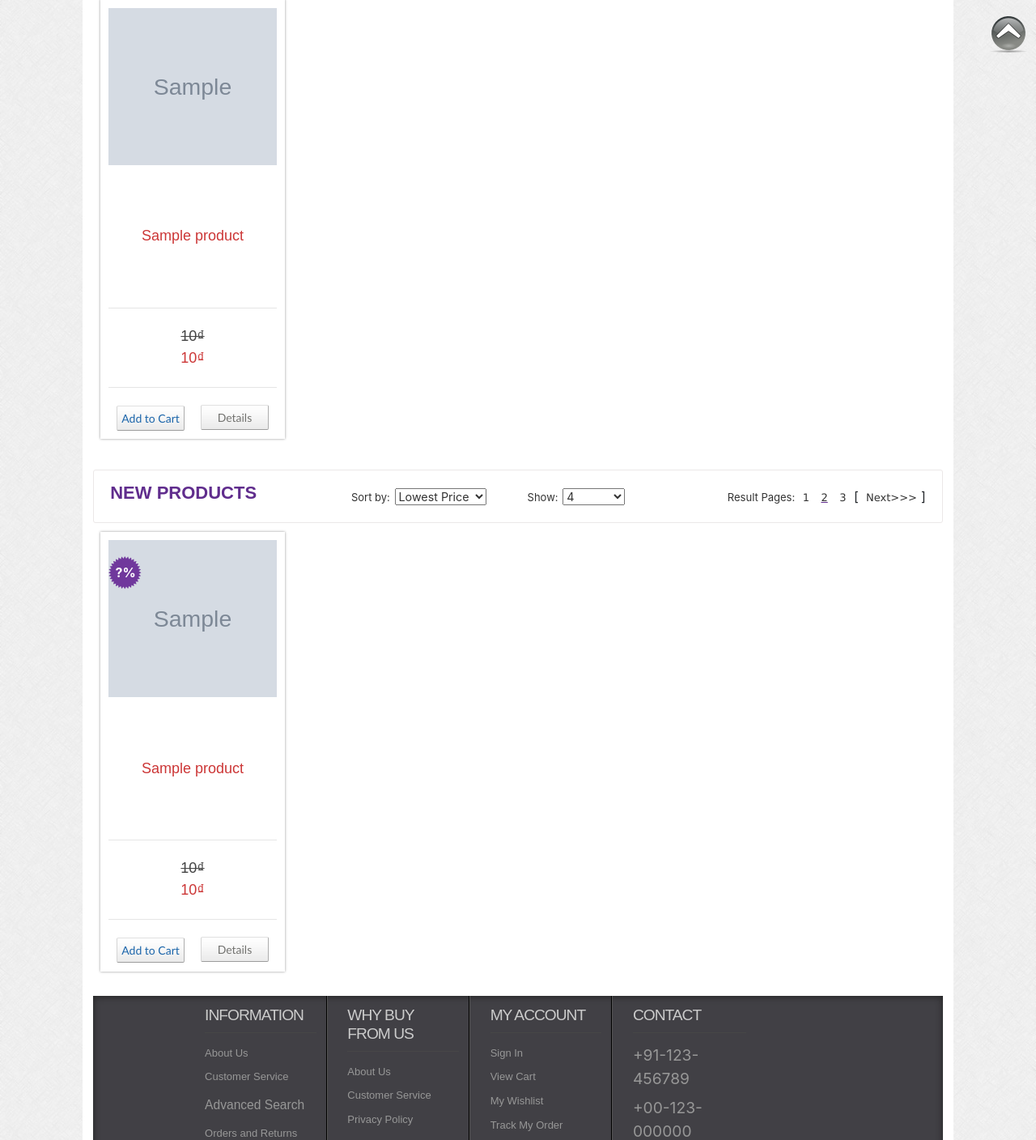
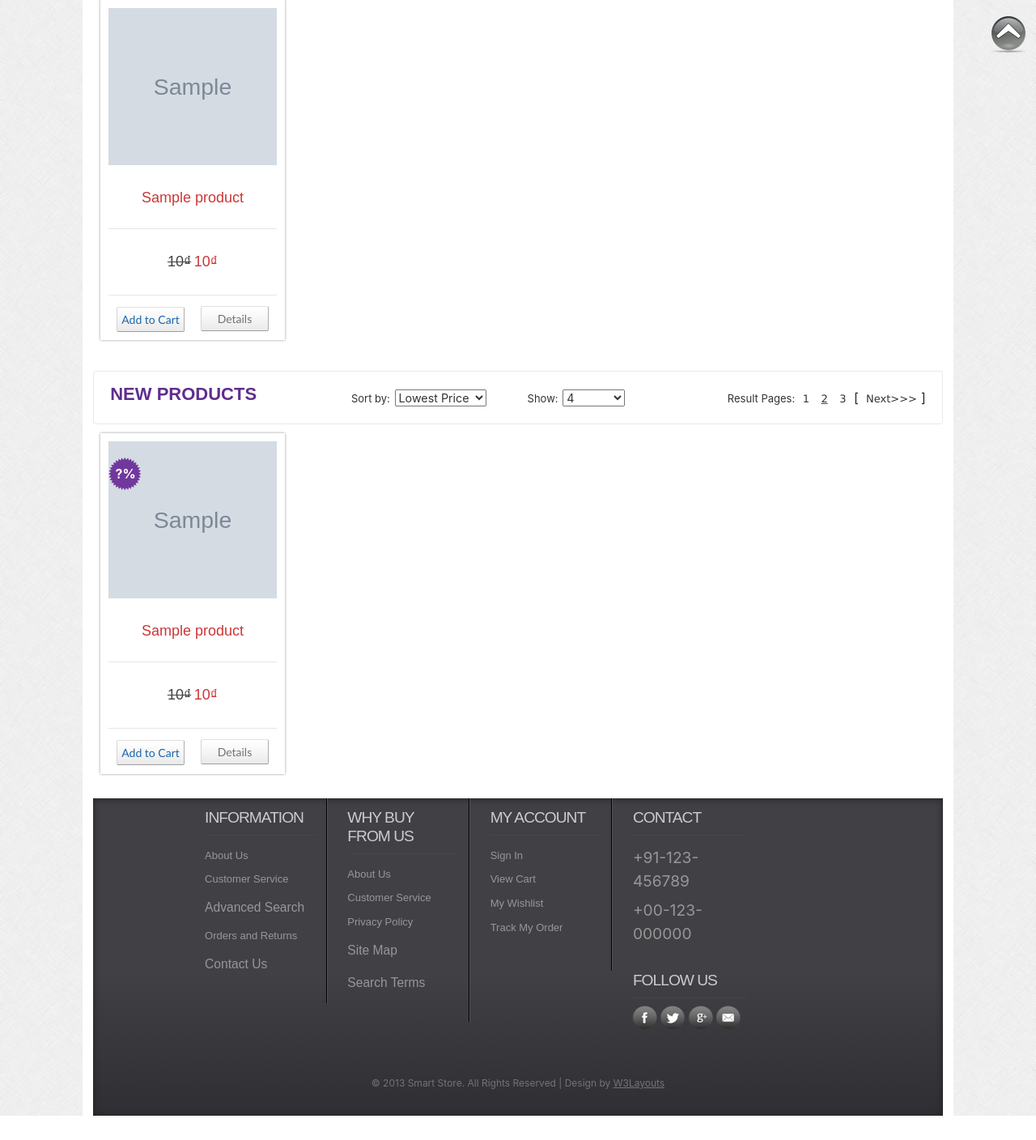
Before and after one commit to Joe-Khoa/django_shop_page, a Django app: page / in a window 1280 px wide. Shown: the part 725-2133 px from the top of the page at 81% size. After the commit the page ends 2103 px from the top, so only its background shows below. Run offline with Django 3.2, Linux system fonts and the light colour scheme; tables that the repository leaves empty hold one stand-in row (values such as "Sample post"); grey boxes marked "Sample" are stand-in pictures; some libraries are stand-ins or nearby versions; some web fonts are replaced.

Commit message:
css_price

```diff
--- a/shoppage/static/css/style.css
+++ b/shoppage/static/css/style.css
@@ -759,13 +759,32 @@ ul.sub-menu.list-unstyled.sub-menu3 {
 } */
 .images_1_of_4 {
 	width: 20%;
-	padding:1.5%;
+	padding: 1.5%;
 	text-align:center;
 	position:relative;
 }
 .images_1_of_4  img{
 	max-width:100%;
 }
+.images_1_of_4 .div_price_container {
+	height: 65px;
+  display: table;
+	width: 100% !important;
+	text-align: center;
+	margin: 0;
+}
+.images_1_of_4 div .price {
+	width: 100%;
+	font-size:0.8125em;
+	padding: 0 0.4em 0 0.4em;
+	color: #333;
+	height: 100% !important;
+	vertical-align: middle !important;
+  display: table-cell;
+	margin-left: auto !important;
+	margin-right: auto !important;
+}
+
 .discount{
 	background:url(../images/discount-img.png) no-repeat 0 0;
 	position: absolute;
@@ -780,29 +799,31 @@ ul.sub-menu.list-unstyled.sub-menu3 {
 	line-height: 40px;
 }
 
-.images_1_of_4  p {
-	font-size:0.8125em;
-	padding:0.4em 0;
-	color: #333;
-}
-.images_1_of_4  p span.strike{
+
+.images_1_of_4 div p span.strike{
 	font-size:18px;
 	font-family: 'Monda', sans-serif;
 	color:#444;
 	text-decoration:line-through;
-	margin-left: 15px;
-
+	margin-left:auto;
+	margin-right: auto;
+	padding-left: 0;
+	padding-right: 0;
 }
 .strike{
 	clear: both !important;
 	width: 100% !important;
 }
-.images_1_of_4  p span.price{
+.images_1_of_4 div p span.price_child{
 	font-size:18px;
 	font-family: 'Monda', sans-serif;
 	color: #CC3636;
-	margin-left:15px;
-	clear: both !importa!important;
+	margin-left:auto;
+	margin-right: auto;
+	padding-left: 0;
+	padding-right: 0;
+	text-align: center !important;
+	/* clear: both !important; */
 	width: 100% !important;
 
 
@@ -1964,7 +1985,7 @@ ul.sub-menu.list-unstyled.sub-menu3 {
     	font-size:0.8em;
     	letter-spacing:0;
     }
-    .images_1_of_4 p span.strike,.images_1_of_4 p span.price {
+    .images_1_of_4 div .price span.strike, .images_1_of_4 div .price span.price_child {
     	font-size:18px;
     }
     .wrapper{
@@ -2429,7 +2450,7 @@ ul.sub-menu.list-unstyled.sub-menu3 {
     	font-size:1.2em;
     	letter-spacing:0;
     }
-    .images_1_of_4 p span.strike,.images_1_of_4 p span.price {
+    .images_1_of_4 div .price span.strike,.images_1_of_4 div .price span.price_child {
     	font-size:2em;
     }
     .wrapper{
@@ -2733,7 +2754,7 @@ ul.sub-menu.list-unstyled.sub-menu3 {
     	font-size:1.2em;
     	letter-spacing:0;
     }
-    .images_1_of_4 p span.strike,.images_1_of_4 p span.price {
+    .images_1_of_4 div .price span.strike,.images_1_of_4 div .price span.price_child {
     	font-size:2em;
     }
     .wrapper{
@@ -3011,7 +3032,7 @@ ul.sub-menu.list-unstyled.sub-menu3 {
     	font-size:1.2em;
     	letter-spacing:0;
     }
-    .images_1_of_4 p span.strike,.images_1_of_4 p span.price {
+    .images_1_of_4 div .price span.strike,.images_1_of_4 div .price span.price_child {
     	font-size:2em;
     }
     .wrapper{
@@ -3303,7 +3324,7 @@ ul.sub-menu.list-unstyled.sub-menu3 {
     	font-size:1.2em;
     	letter-spacing:0;
     }
-    .images_1_of_4 p span.strike,.images_1_of_4 p span.price {
+    .images_1_of_4 div .price span.strike,.images_1_of_4 div .price span.price_child {
     	font-size:2em;
     }
    /*** Footer ***/
@@ -3664,7 +3685,7 @@ ul.sub-menu.list-unstyled.sub-menu3 {
 	.images_1_of_4 .button {
 		width: 48%;
 	}
-	.images_1_of_4 p span.strike, .images_1_of_4 p span.price {
+	.images_1_of_4 div .price span.strike, .images_1_of_4 div .price span.price_child {
 		font-size: 1.2em;
 	}
 	.available li select {
@@ -3795,9 +3816,9 @@ ul.sub-menu.list-unstyled.sub-menu3 {
 	overflow: auto;
 }
 
-.grid_1_of_4 .price{
-	height: 65px;
-}
+
+
+
 
 .grid_1_of_4 img{
 	height: 194px;
@@ -3821,12 +3842,16 @@ ul.sub-menu.list-unstyled.sub-menu3 {
   display: table;
 	height: 100%;
 	width: 100%;
-	padding-top: 15px;
-	height: 160px !important;
+	padding-top: 10px;
+	height: 70px !important;
 	font-size: 18px !important;
 	color: #CC3636;
 	font-family: 'Monda', sans-serif;
 	/* font-size:0.9em; */
+}
+.hr_margin{
+	margin-top: 0.5rem;
+	margin-bottom: 0.5rem;
 }
 
 .signup_form{
--- a/shoppage/templates/basic_app/index.html
+++ b/shoppage/templates/basic_app/index.html
@@ -112,25 +112,26 @@
             {% for prod in featured_prods %}
       				<div class="grid_1_of_4 images_1_of_4">
       					 <a href="{% url "basic_app:detail_sub" %}{{prod.id_url.url}}"><img src=" {% get_static_prefix %}images/products-images/{{prod.image}}" /></a>
-      					 <div  class="title" href="{% url "basic_app:detail_sub" %}{{prod.id_url.url}}">
+      					 <div  class="title" href="{% url "basic_app:detail_sub" %}{{ prod.id_url.url}}">
                    <div class="">
-                     <a href="{% url "basic_app:detail_sub" %}{{prod.id_url.url}}">{{prod.name}}</a>
+                     <a href="{% url "basic_app:detail_sub" %}{{prod.id_url.url}}">{{ prod.name|truncatechars:20 }}</a>
                    </div>
                  </div>
       					 <!-- <div class="description_text">
                    {{prod.detail}}
                  </div> -->
-                 <hr>
-                 <p class="col-12 row price">
+                  <hr class="hr_margin">
+                  <div class="row div_price_container">
+                     <p class="col-12 row price align-items-center">
                            {% if prod.promotion_price %}
-                           <span class="strike col-12">{{prod.price|floatformat:0 | intcomma }}₫</span>
-                           <span class="price col-12">{{prod.promotion_price|floatformat:0 | intcomma }}₫</span>
+                              <span class="strike ">{{prod.price|floatformat:0 | intcomma }}₫</span>
+                               <span class="price_child ">{{prod.promotion_price|floatformat:0 | intcomma }}₫</span>
                             {% else %}
-                            <span class="price col-12">{{prod.price|floatformat:0 | intcomma }}₫</span>
+                                <span class="price_child col-12">{{prod.price|floatformat:0 | intcomma }}₫</span>
                             {% endif %}
                       </p>
-                  <hr>
-
+                    </div>
+                  <hr class="hr_margin">
 
           					  <div class="button cart_button" id = "{{prod.id}}" data-id="{{prod.id}}">
                         <span>
@@ -198,24 +199,24 @@
                     </div>
                      <div  class="title" href="{% url "basic_app:detail_sub" %}{{prod.id_url.url}}">
                        <div class="">
-                         <a href="{% url "basic_app:detail_sub" %}{{prod.id_url.url}}">{{prod.name}}</a>
+                         <a href="{% url "basic_app:detail_sub" %}{{prod.id_url.url}}">{{prod.name|truncatechars:20}}</a>
                        </div>
                      </div>
                      <!-- <div class="description_text">
                        {{prod.detail}}
                      </div> -->
-                     <hr>
-                     <p class="col-12 row price">
+                     <hr class="hr_margin">
+                     <div class="row div_price_container">
+                        <p class="col-12 row price align-items-center">
                               {% if prod.promotion_price %}
-                               <span class="strike col-12">{{prod.price|floatformat:0 | intcomma }}₫</span>
-                               <span class="price col-12">{{prod.promotion_price|floatformat:0 | intcomma }}₫</span>
+                                 <span class="strike ">{{prod.price|floatformat:0 | intcomma }}₫</span>
+                                  <span class="price_child ">{{prod.promotion_price|floatformat:0 | intcomma }}₫</span>
                                {% else %}
-                                <span class="price col-12">{{prod.price|floatformat:0 | intcomma }}₫</span>
+                                   <span class="price_child col-12">{{prod.price|floatformat:0 | intcomma }}₫</span>
                                {% endif %}
                          </p>
-                      <hr>
-
-
+                       </div>
+                      <hr class="hr_margin">
                           <div class="button cart_button" id = "{{prod.id}}" data-id="{{prod.id}}">
                             <span>
                               <!-- <img src=" {% static "images/cart.jpg"  %} " alt="" /> -->
```
Lines whose indentation alone changed are shown as unchanged.
